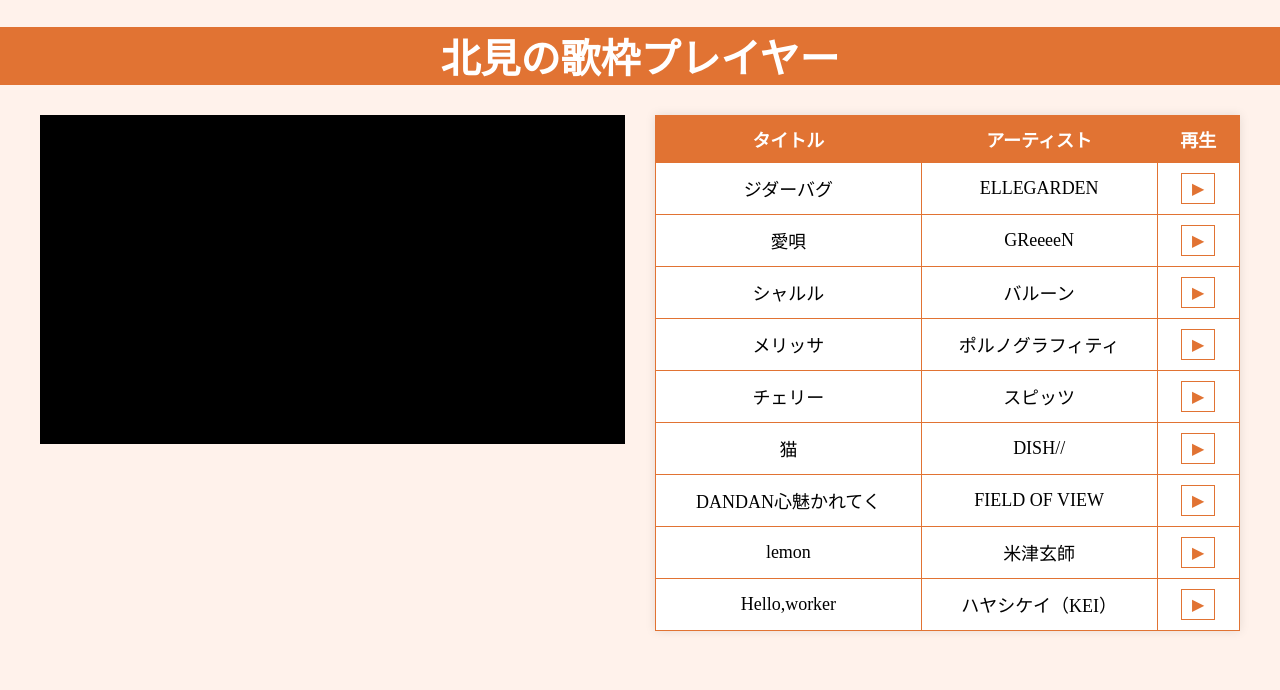
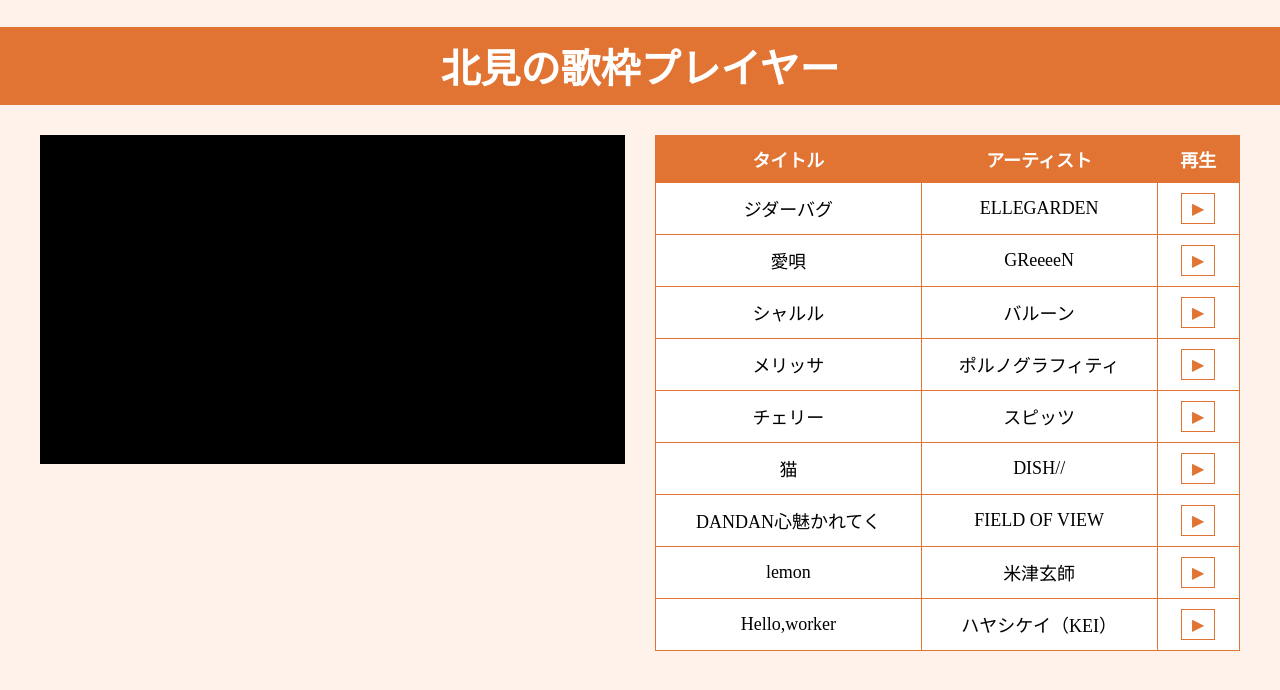
Before and after one commit to kokodoko512/kitaze, a plain HTML site: page index.html in a window 1280 px wide. Drawn offline with Linux system fonts and the light colour scheme.

Commit message:
Update test.css

```diff
--- a/test.css
+++ b/test.css
@@ -10,8 +10,9 @@ body {
 h1 {
     text-align: center;
     background: #e17333;
-    font-family: "游明朝";
+    font-family: "玉ねぎ楷書激無料版v7改";
     color: white;
+    padding: 10px;
 }
 
 .html {
@@ -46,7 +47,6 @@ h1 {
     font-size: 18px;
     background-color: #fff;
     font-family: "游明朝", serif;
-    box-shadow: 0 0 10px rgba(0, 0, 0, 0.1);
 }
 
 .songs th, .songs td {
```
